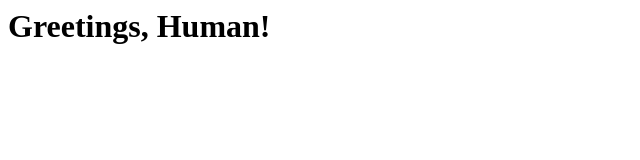
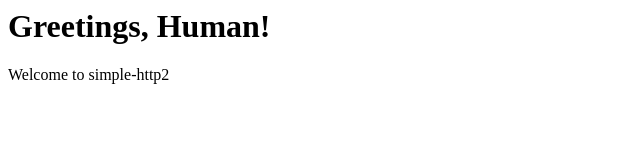
Before and after one commit to adellape/simple-http2, a plain HTML site: page index.html in a window 1280 px wide. Shown: the whole page, without its empty margins (0-640 px from the left). Drawn offline with Linux system fonts and the light colour scheme.

Commit message:
added more content

```diff
--- a/index.html
+++ b/index.html
@@ -2,5 +2,6 @@
 	<head></head>
 	<body>
 		<h1>Greetings, Human!</h1>
-	</body>
+	    <p>Welcome to simple-http2</p>
+  </body>
 </html>
```
